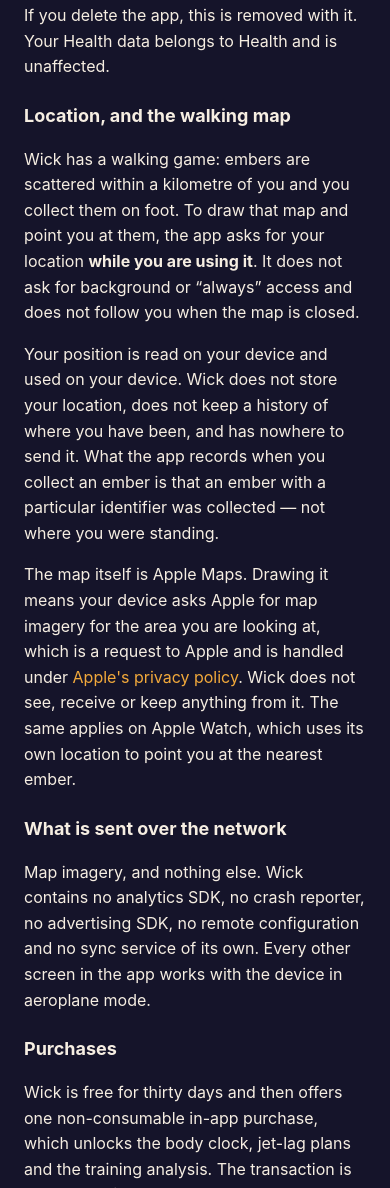
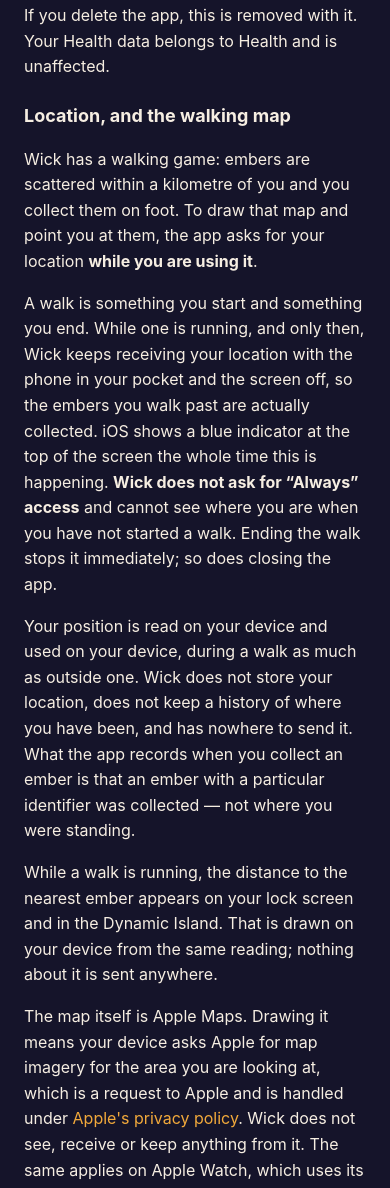
Before and after one commit to hjatte/hjatte.github.io, a plain HTML site: page wick/privacy/index.html in a window 390 px wide. Shown: the part 2003-3191 px from the top of the page. Drawn offline with Linux system fonts and the light colour scheme.

Commit message:
Wick: walks now run with the phone in your pocket
A walk is started and ended explicitly. While one runs, Wick keeps
receiving location in the background so embers are actually collected,
with the system's blue indicator showing throughout. It still does not
ask for "Always" access and cannot see anything outside a walk.

Co-Authored-By: Claude Opus 5 <noreply@anthropic.com>

```diff
--- a/wick/privacy/index.html
+++ b/wick/privacy/index.html
@@ -83,8 +83,10 @@
     <p>If you delete the app, this is removed with it. Your Health data belongs to Health and is unaffected.</p>
 
     <h2>Location, and the walking map</h2>
-    <p>Wick has a walking game: embers are scattered within a kilometre of you and you collect them on foot. To draw that map and point you at them, the app asks for your location <strong>while you are using it</strong>. It does not ask for background or &ldquo;always&rdquo; access and does not follow you when the map is closed.</p>
-    <p>Your position is read on your device and used on your device. Wick does not store your location, does not keep a history of where you have been, and has nowhere to send it. What the app records when you collect an ember is that an ember with a particular identifier was collected &mdash; not where you were standing.</p>
+    <p>Wick has a walking game: embers are scattered within a kilometre of you and you collect them on foot. To draw that map and point you at them, the app asks for your location <strong>while you are using it</strong>.</p>
+    <p>A walk is something you start and something you end. While one is running, and only then, Wick keeps receiving your location with the phone in your pocket and the screen off, so the embers you walk past are actually collected. iOS shows a blue indicator at the top of the screen the whole time this is happening. <strong>Wick does not ask for &ldquo;Always&rdquo; access</strong> and cannot see where you are when you have not started a walk. Ending the walk stops it immediately; so does closing the app.</p>
+    <p>Your position is read on your device and used on your device, during a walk as much as outside one. Wick does not store your location, does not keep a history of where you have been, and has nowhere to send it. What the app records when you collect an ember is that an ember with a particular identifier was collected &mdash; not where you were standing.</p>
+    <p>While a walk is running, the distance to the nearest ember appears on your lock screen and in the Dynamic Island. That is drawn on your device from the same reading; nothing about it is sent anywhere.</p>
     <p>The map itself is Apple Maps. Drawing it means your device asks Apple for map imagery for the area you are looking at, which is a request to Apple and is handled under <a href="https://www.apple.com/legal/privacy/">Apple's privacy policy</a>. Wick does not see, receive or keep anything from it. The same applies on Apple Watch, which uses its own location to point you at the nearest ember.</p>
 
     <h2>What is sent over the network</h2>
```
Also changed, not shown: wick/support/index.html (+1 -1 lines).
